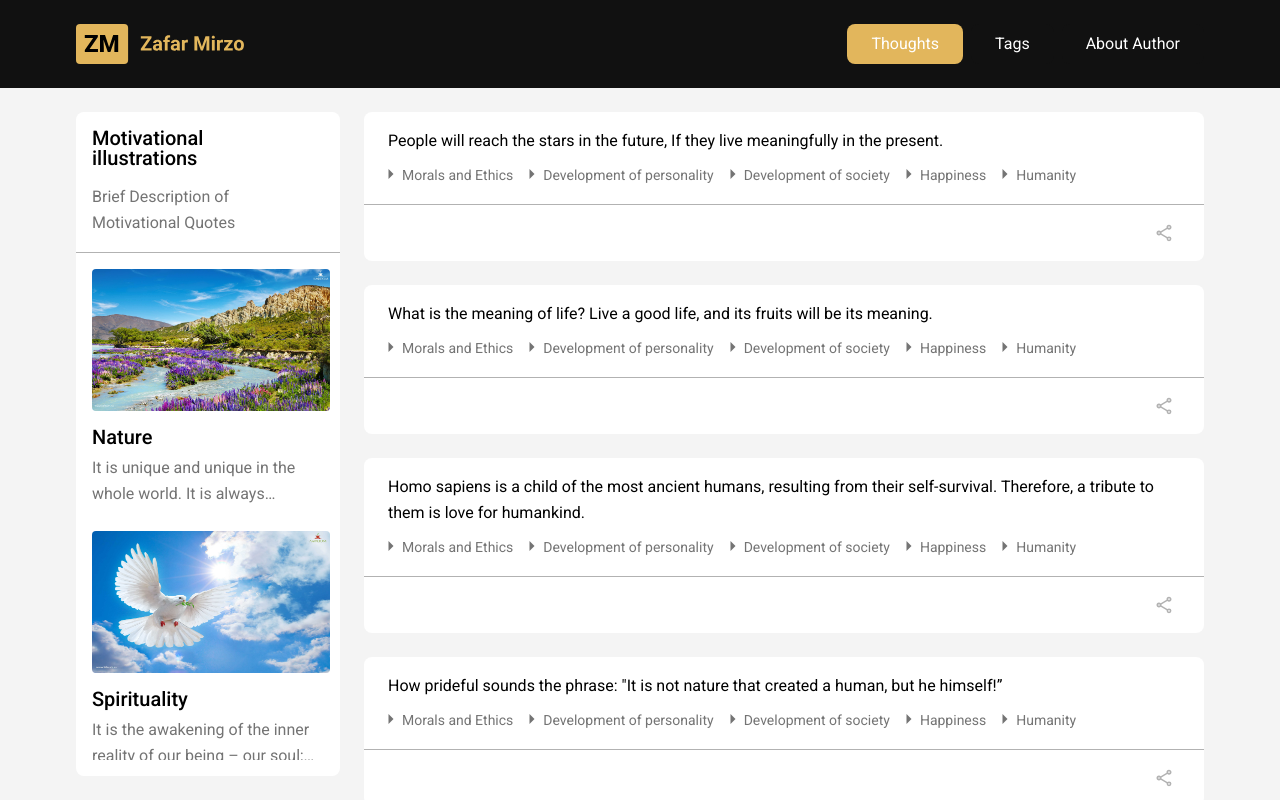
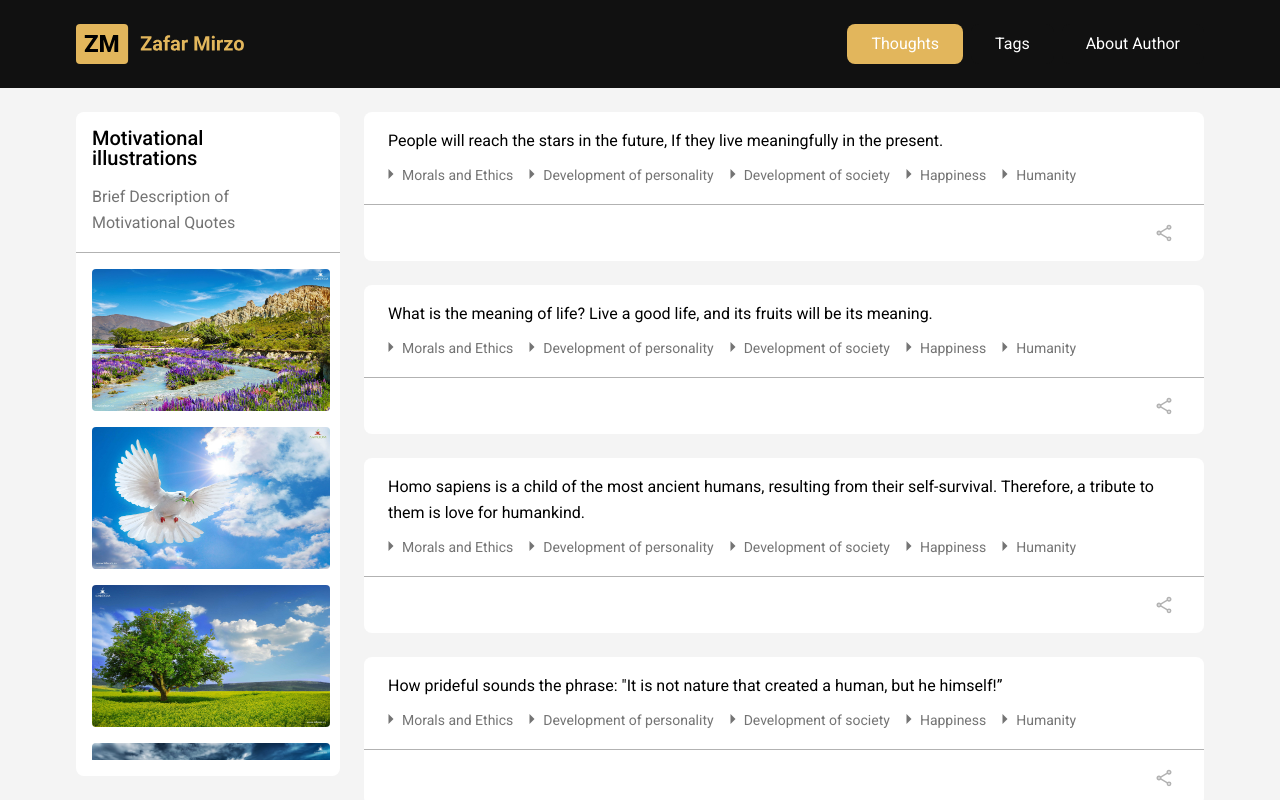
Before and after one commit to ikrom97/zm2, a Next.js app: page / in a window 1280 px wide. Shown: the top 800 px of the page. Built offline with nearby package versions, Linux system fonts and the light colour scheme.

Commit message:
sd'fl;kjg;ldkghlkjsdhgkljhsdlkghsdjig

```diff
--- a/src/components/layouts/sidebar/styled.js
+++ b/src/components/layouts/sidebar/styled.js
@@ -23,7 +23,7 @@ export const HeaderTitle = styled(Title)`
 export const Posts = styled.div`
   display: flex;
   flex-direction: column;
-  gap: 24px;
+  gap: 16px;
   margin: 16px;
   padding-right: 5px;
   margin-right: 5px;
--- a/src/components/screens/author-screen/author-screen.jsx
+++ b/src/components/screens/author-screen/author-screen.jsx
@@ -48,7 +48,7 @@ function AuthorScreen() {
         </InfoItem>
 
         <InfoItem>
-          <InfoTitle>Quotes</InfoTitle>
+          {/* <InfoTitle>Quotes</InfoTitle> */}
           <InfoDescription>
             <Text>From my own philosophical creativity:</Text>
             <QuoteLinks>
--- a/src/components/screens/author-screen/styled.js
+++ b/src/components/screens/author-screen/styled.js
@@ -56,7 +56,7 @@ export const InfoItem = styled.div`
   padding-bottom: 24px;
   gap: 32px;
 
-  &:not(:first-child) {
+  &:not(:first-child, :last-child) {
     grid-template-columns: 170px auto;
   }
 `;
--- a/src/components/ui/post-card/post-card.jsx
+++ b/src/components/ui/post-card/post-card.jsx
@@ -15,10 +15,10 @@ function PostCard({ post }) {
           priority={id == 1}
         />
 
-        <PostTitle>{title}</PostTitle>
+        {/* <PostTitle>{title}</PostTitle> */}
       </CardLink>
 
-      <PostDescription>{description}</PostDescription>
+      {/* <PostDescription>{description}</PostDescription> */}
     </Card>
   );
 }
--- a/src/components/ui/post-card/styled.js
+++ b/src/components/ui/post-card/styled.js
@@ -17,7 +17,7 @@ export const CardLink = styled(Link)`
 export const PostImage = styled.img`
   width: 100%;
   border-radius: 4px;
-  margin-bottom: 16px;
+  /* margin-bottom: 16px; */
 `;
 
 export const PostTitle = styled(({ children, ...rest }) => (
--- a/src/components/ui/selected-post/selected-post.jsx
+++ b/src/components/ui/selected-post/selected-post.jsx
@@ -38,7 +38,7 @@ function SelectedPost() {
   return post ? (
     <PostWrap onClick={handleWrapClick}>
       <Post>
-        <PostTitle>{post?.title}</PostTitle>
+        {/* <PostTitle>{post?.title}</PostTitle> */}
 
         <PostImage
           src={post?.image}
@@ -47,7 +47,7 @@ function SelectedPost() {
           alt={post?.title}
         />
 
-        <Text color="#747474">{post?.description}</Text>
+        {/* <Text color="#747474">{post?.description}</Text> */}
 
         <CloseButton type="button" onClick={() => router.push(router.pathname)}>
           <CloseIcon width={18} height={18} />
```
